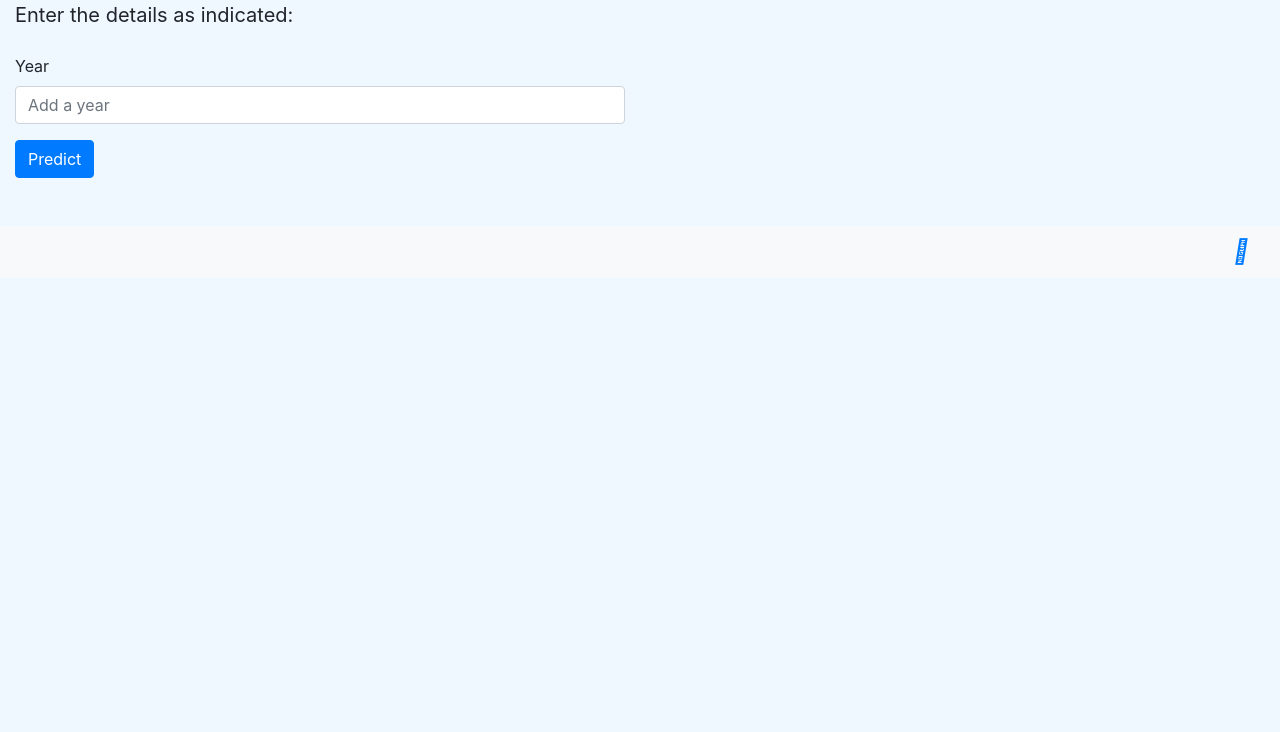
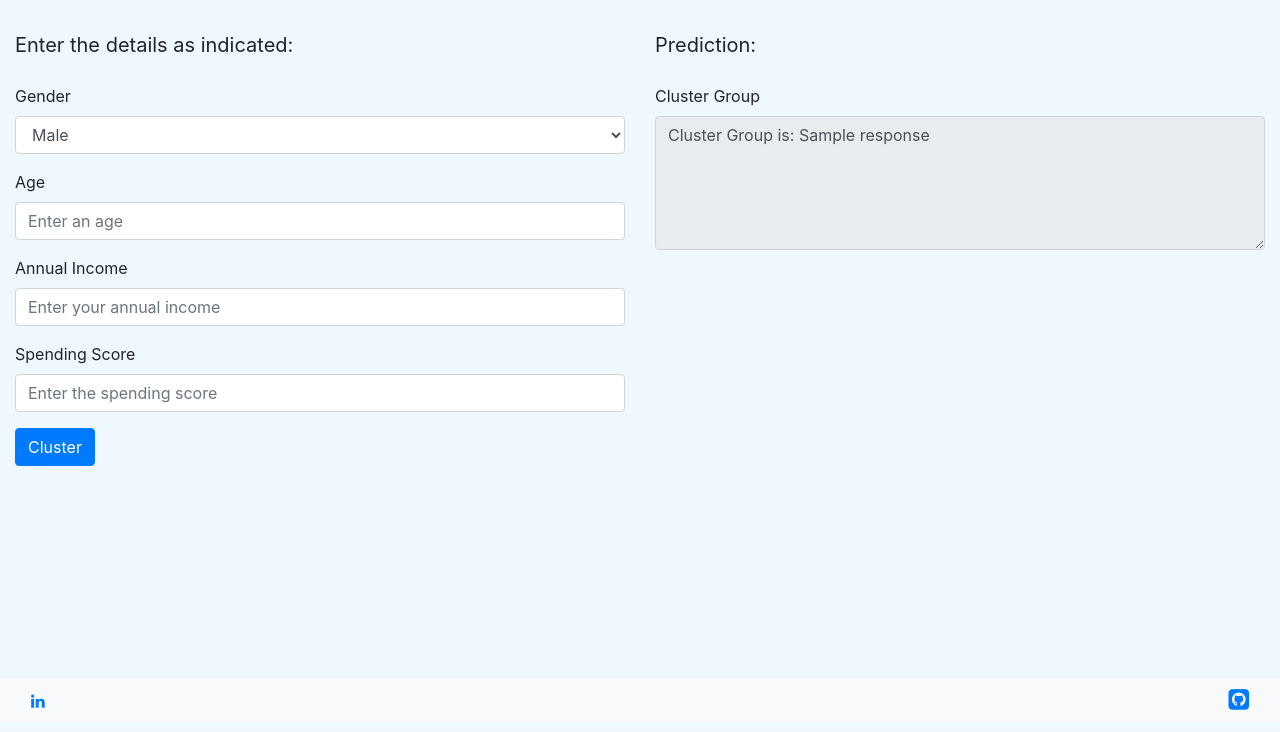
Before and after one commit to asok-mirror/Customer-Data-Segmentation-MLOps-DVC, a Flask app: template webapp/templates/index.html in a window 1280 px wide. Shown: the part 68-800 px from the top of the page. Run offline with Flask 2, Linux system fonts and the light colour scheme; the template is opened without the code that fills it: most values are stand-ins (such as "Sample title", 1, 10 or a date in 2020); some libraries are stand-ins or nearby versions.

Commit message:
Web App changes

```diff
--- a/app.py
+++ b/app.py
@@ -9,23 +9,26 @@ template_dir = os.path.join(wepapp_root, "templates")
 
 app = Flask(__name__, static_folder=static_dir, template_folder=template_dir)
 
+
 @app.route("/", methods=["GET", "POST"])
 def index():
     if request.method == "POST":
         try:
-            if request.form: #from webfrom
+            if request.form:  # from webfrom
                 data = dict(request.form)
-                return render_template("index.html", data)
-            elif request.json: #from api
-                response = "tbd"
+                response = prediction.form_response(data)
+                return render_template("index.html", response = response)
+            elif request.json:  # from api
+                response = prediction.api_response(request.json)
                 return jsonify(response)
         except Exception as ex:
             print(ex)
-            error = { "error" : "Something went wrong!!", "exception" : ex }
+            error = {"error": "Something went wrong!!", "exception": ex}
             return render_template("404.html", error)
     else:
         return render_template("index.html")
 
+
 if __name__ == "__main__":
     print("ApplicationStarted")
-    app.run(debug=True)
+    app.run(host='0.0.0.0', port=5000, debug=True)
--- a/prediction_service/prediction.py
+++ b/prediction_service/prediction.py
@@ -1,7 +1,9 @@
 import yaml
 import joblib
+import numpy as np
 
 params_path = "params.yaml"
+
 
 def read_params(config_path):
     with open(config_path) as yaml_file:
@@ -16,6 +18,13 @@ def predict(data):
     prediction = model.predict(data).tolist()[0]
     return prediction
 
-def form_response(dict_request):
-    data = dict_request.values()
-    return data
+
+def form_response(request):
+    data = request.values()
+    data = [list(map(int, data))]
+    return predict(data)
+
+def api_response(request):
+    data = np.array([list(request.values())])
+    response = predict(data)
+    return { "response" : response }
--- a/webapp/static/css/main.css
+++ b/webapp/static/css/main.css
@@ -1,3 +1,25 @@
 body {
     background-color: #eff8ff;
 }
+
+.main-container {
+    margin-top: 30px !important;
+    margin-bottom: 30px !important;
+    min-height: calc(100vh - 52px - 69.25px - 60px);
+  }
+
+  .overlay{
+    position: fixed;
+    top: 0;
+    z-index: 100;
+    width: 100%;
+    height:100%;
+    display: none;
+  }
+
+  .cv-spinner {
+    height: 100%;
+    display: flex;
+    justify-content: center;
+    align-items: center;
+  }
--- a/webapp/templates/base.html
+++ b/webapp/templates/base.html
@@ -1,14 +1,16 @@
 <!DOCTYPE html>
 <html>
+
 <head>
     <meta charset="UTF-8">
-        <meta name="description" content="Clustering on Stocks using HDBSCAN - MLOps and DVC">
-        <meta name="keywords" content="HDBSCAN, Clustering, MLOps, DVC">
+    <meta name="description" content="Clustering on mall customer shopping pattern using KMeans - MLOps and DVC">
+    <meta name="keywords" content="KMeans, Clustering, MLOps, DVC">
     <meta name="author" content="Asok Kalisamy">
     <meta name="viewport" content="width=device-width, initial-scale=1.0 shrink-to-fit=no">
     <!-- Bootstrap CSS -->
     <link rel="stylesheet" href="https://stackpath.bootstrapcdn.com/bootstrap/4.4.1/css/bootstrap.min.css"
         integrity="sha384-Vkoo8x4CGsO3+Hhxv8T/Q5PaXtkKtu6ug5TOeNV6gBiFeWPGFN9MuhOf23Q9Ifjh" crossorigin="anonymous">
+    <link rel="stylesheet" href="https://cdnjs.cloudflare.com/ajax/libs/font-awesome/4.7.0/css/font-awesome.min.css">
     {% block custom_css %}
     {% endblock custom_css %}
 
@@ -32,11 +34,16 @@
         {% endblock title %}
     </title>
 </head>
+
 <body>
     <nav class="navbar navbar-expand-lg navbar-light bg-light navbar-expand">
         <div class="container-fluid">
-            <a class="navbar-brand" href="#"><h3>Stock - Clustering<span class="badge bg-secondary">V1.0</span></h3></a>
-            <button class="navbar-toggler" type="button" data-bs-toggle="collapse" data-bs-target="#navbarSupportedContent" aria-controls="navbarSupportedContent" aria-expanded="false" aria-label="Toggle navigation">
+            <a class="navbar-brand" href="#">
+                <h3>Stock - Clustering<span class="badge bg-secondary">V1.0</span></h3>
+            </a>
+            <button class="navbar-toggler" type="button" data-bs-toggle="collapse"
+                data-bs-target="#navbarSupportedContent" aria-controls="navbarSupportedContent" aria-expanded="false"
+                aria-label="Toggle navigation">
                 <span class="navbar-toggler-icon"></span>
             </button>
         </div>
@@ -45,13 +52,16 @@
     {% block body %}
     {% endblock body %}
 
+    <footer class="footer position-sticky">
         <nav class="navbar navbar-expand-lg navbar-light bg-light">
             <div class="container-fluid float-end">
-                    <a href="https://www.linkedin.com/in/asokkalidass/" class="link-secondary"><i class="fa fa-linkedin"></i></a>
-                    <a href="https://github.com/asok-mirror/Car_Prediction_Regression" class="link-secondary"><i style="font-size:24px" class="fa">&#xf092;</i></a>
+                <a href="https://www.linkedin.com/in/asokkalidass/" class="link-secondary" target="_blank"><i
+                        class="fa fa-linkedin"></i></a>
+                <a href="https://github.com/asok-mirror/Customer_Data_Segmentation_MLOps_DVC" class="link-secondary"
+                    target="_blank"><i style="font-size:24px" class="fa">&#xf092;</i></a>
             </div>
+        </nav>
+    </footer>
+</body>
 
-        </nav>
-
-    </body>
 </html>
--- a/webapp/templates/index.html
+++ b/webapp/templates/index.html
@@ -6,12 +6,12 @@ Clustering on stocks data
 
 {% block custom_css %}
 <!-- Custom CSS -->
-<link rel="stylesheet" href="{{ url_for('static', filename='css/main.css') }}">
+<link rel="stylesheet" type="text/css" href="{{ url_for('static', filename='css/main.css') }}">
 {% endblock custom_css %}
 
 {% block body %}
 
-<div class="container-fluid masthead">
+<div class="container-fluid masthead main-container">
     <div class="row">
         <div class="col">
             <form method="POST">
@@ -22,19 +22,54 @@ Clustering on stocks data
                         </blockquote>
                     </label>
                     <div class="mb-3">
-                        <label for="year" class="form-label">Year</label>
-                        <input id="year" class="form-control" name="year" type='number' placeholder="Add a year" required min="1700">
-                         <div class="invalid-feedback" >
-                          Please provide a valid year.
+                        <label for="gender" class="form-label">Gender</label>
+                        <select name="gender" class="form-select form-control">
+                            <option value="1">Male</option>
+                            <option value="2">Female</option>
+                        </select>
+                    </div>
+                    <div class="mb-3">
+                        <label for="age" class="form-label">Age</label>
+                        <input id="age" class="form-control" name="age" type='number' placeholder="Enter an age"
+                            required min="1">
+                        <div class="invalid-feedback">
+                            Please provide a valid age.
                         </div>
                     </div>
-                    <button type="submit" class="btn btn-primary mb-2">Predict</button></br>
+                    <div class="mb-3">
+                        <label for="annual-income" class="form-label">Annual Income</label>
+                        <input id="annual-income" class="form-control" name="annual-income" type='number'
+                            placeholder="Enter your annual income" required min="1">
+                        <div class="invalid-feedback">
+                            Please provide a valid annual income.
+                        </div>
+                    </div>
+                    <div class="mb-3">
+                        <label for="spending-score" class="form-label">Spending Score</label>
+                        <input id="spending-score" class="form-control" name="spending-score" type='number'
+                            placeholder="Enter the spending score" required min="1">
+                        <div class="invalid-feedback">
+                            Please provide a valid spending score.
+                        </div>
+                    </div>
+                    <button type="submit" class="btn btn-primary mb-2">Cluster</button></br>
                     </br>
                 </div>
             </form>
         </div>
         <div class="col">
-
+            <div class="form-group">
+                <label for="result">
+                    <blockquote class="blockquote">
+                        <p class="mb-2">Prediction:</p>
+                    </blockquote>
+                </label>
+                <div class="mb-3">
+                    <label for="output" class="form-label">Cluster Group</label>
+                    <textarea readonly class="form-control" id="result"
+                        rows="5">Cluster Group is: {{ response }}</textarea>
+                </div>
+            </div>
         </div>
     </div>
 </div>
```
Lines whose indentation alone changed are shown as unchanged.
